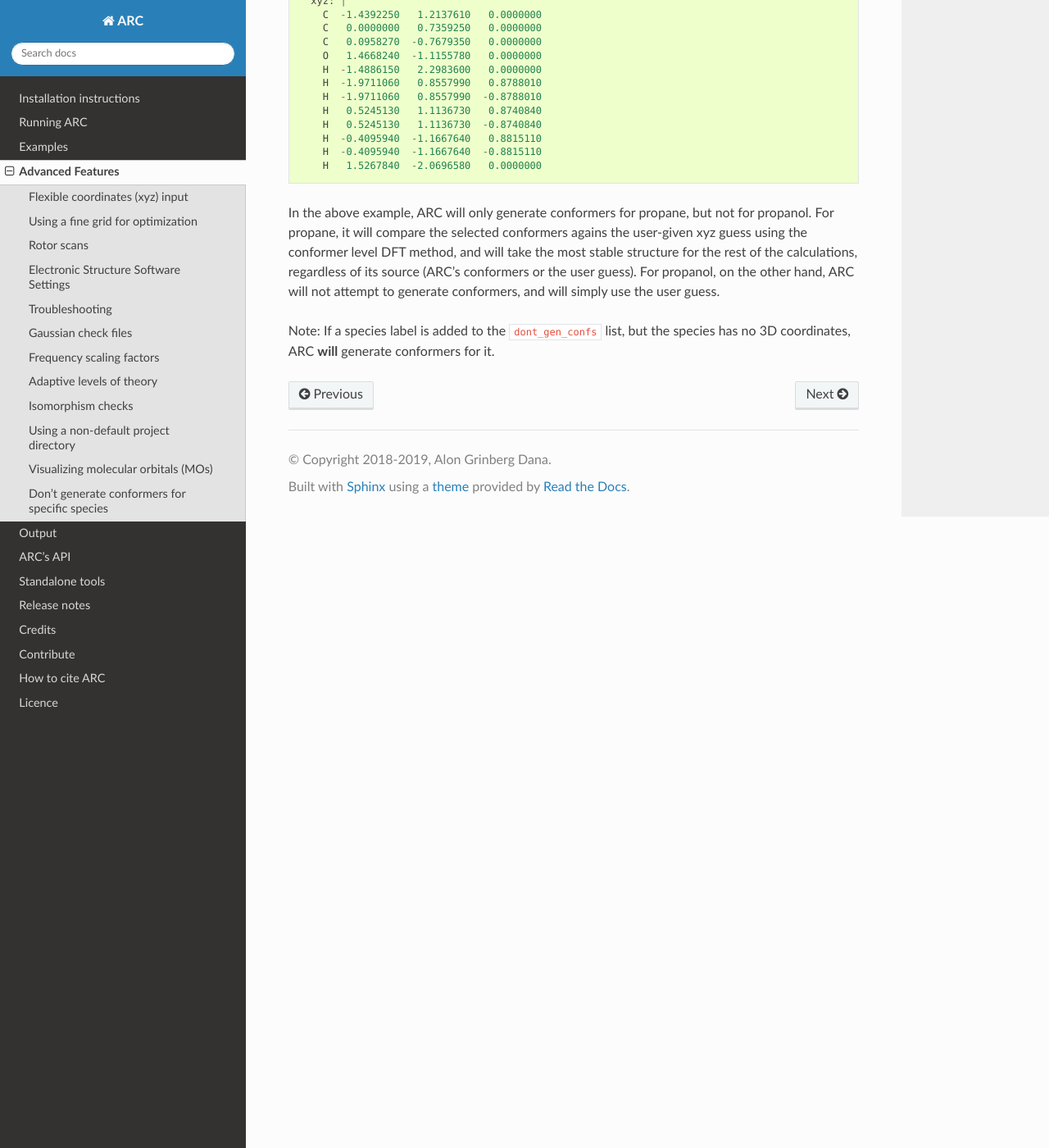
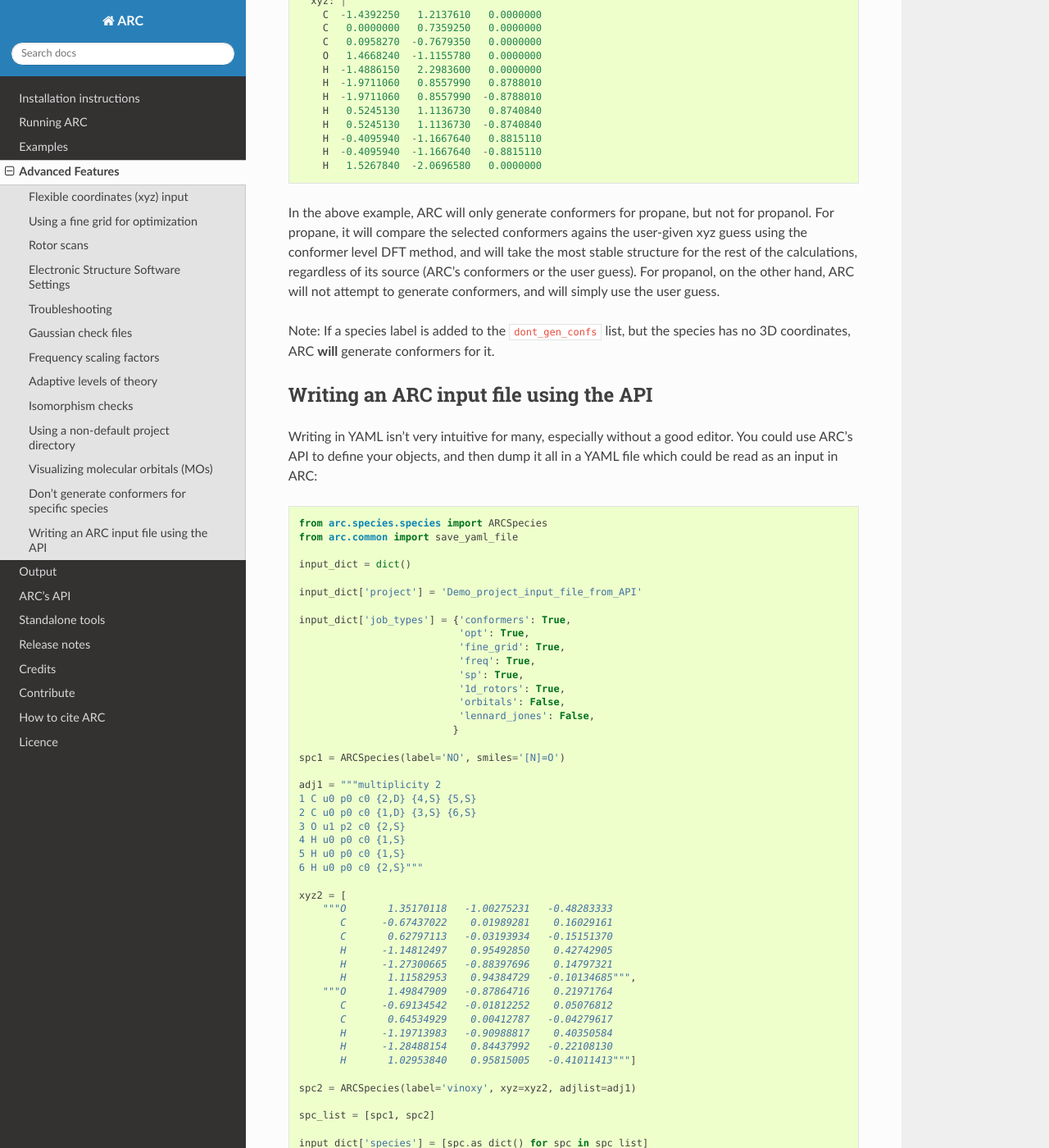
Before and after one commit to ReactionMechanismGenerator/ARC, a Sphinx documentation site: the page built from docs/source/advanced.rst, in a window 1280 px wide and 1400 px high, scrolled down 4349 px. Shown: the whole window at 82% size. Built offline with Sphinx 7.4.7 and the Read the Docs theme 2.0.0, drawn with Linux system fonts in a browser that asks for light colours; formulas are drawn with MathJax 3; the version number could not be read and is left out; some of the changed text lies outside the part shown.

Commit message:
Docs: Added `Writing an ARC input file using the API` to advanced

```diff
--- a/docs/source/advanced.rst
+++ b/docs/source/advanced.rst
@@ -252,4 +254,148 @@ Note: If a species label is added to the ``dont_gen_confs`` list, but the specie
 coordinates, ARC **will** generate conformers for it.
 
 
+Writing an ARC input file using the API
+^^^^^^^^^^^^^^^^^^^^^^^^^^^^^^^^^^^^^^^
+
+Writing in YAML isn't very intuitive for many, especially without a good editor.
+You could use ARC's API to define your objects, and then dump it all in a YAML file
+which could be read as an input in ARC::
+
+    from arc.species.species import ARCSpecies
+    from arc.common import save_yaml_file
+
+    input_dict = dict()
+
+    input_dict['project'] = 'Demo_project_input_file_from_API'
+
+    input_dict['job_types'] = {'conformers': True,
+                               'opt': True,
+                               'fine_grid': True,
+                               'freq': True,
+                               'sp': True,
+                               '1d_rotors': True,
+                               'orbitals': False,
+                               'lennard_jones': False,
+                              }
+
+    spc1 = ARCSpecies(label='NO', smiles='[N]=O')
+
+    adj1 = """multiplicity 2
+    1 C u0 p0 c0 {2,D} {4,S} {5,S}
+    2 C u0 p0 c0 {1,D} {3,S} {6,S}
+    3 O u1 p2 c0 {2,S}
+    4 H u0 p0 c0 {1,S}
+    5 H u0 p0 c0 {1,S}
+    6 H u0 p0 c0 {2,S}"""
+
+    xyz2 = [
+        """O       1.35170118   -1.00275231   -0.48283333
+           C      -0.67437022    0.01989281    0.16029161
+           C       0.62797113   -0.03193934   -0.15151370
+           H      -1.14812497    0.95492850    0.42742905
+           H      -1.27300665   -0.88397696    0.14797321
+           H       1.11582953    0.94384729   -0.10134685""",
+        """O       1.49847909   -0.87864716    0.21971764
+           C      -0.69134542   -0.01812252    0.05076812
+           C       0.64534929    0.00412787   -0.04279617
+           H      -1.19713983   -0.90988817    0.40350584
+           H      -1.28488154    0.84437992   -0.22108130
+           H       1.02953840    0.95815005   -0.41011413"""]
+
+    spc2 = ARCSpecies(label='vinoxy', xyz=xyz2, adjlist=adj1)
+
+    spc_list = [spc1, spc2]
+
+    input_dict['species'] = [spc.as_dict() for spc in spc_list]
+
+    save_yaml_file(path='/home/alongd/Code/Scripts/ARC/input.yml', content=input_dict)
+
+
+The above code generated the following input file::
+
+    project: Demo_project_input_file_from_API
+
+    job_types:
+      1d_rotors: true
+      conformers: true
+      fine_grid: true
+      freq: true
+      lennard_jones: false
+      opt: true
+      orbitals: false
+      sp: true
+
+    species:
+    - E0: null
+      arkane_file: null
+      bond_corrections:
+        N=O: 1
+      charge: 0
+      external_symmetry: null
+      force_field: MMFF94
+      generate_thermo: true
+      is_ts: false
+      label: 'NO'
+      long_thermo_description: 'Bond corrections: {''N=O'': 1}
+
+        '
+      mol: |
+        multiplicity 2
+        1 N u1 p1 c0 {2,D}
+        2 O u0 p2 c0 {1,D}
+      multiplicity: 2
+      neg_freqs_trshed: []
+      number_of_rotors: 0
+      optical_isomers: null
+      rotors_dict: {}
+      t1: null
+    - E0: null
+      arkane_file: null
+      bond_corrections:
+        C-H: 3
+        C-O: 1
+        C=C: 1
+      charge: 0
+      conformer_energies:
+      - null
+      - null
+      conformers:
+      - |-
+        O       1.35170118   -1.00275231   -0.48283333
+        C      -0.67437022    0.01989281    0.16029161
+        C       0.62797113   -0.03193934   -0.15151370
+        H      -1.14812497    0.95492850    0.42742905
+        H      -1.27300665   -0.88397696    0.14797321
+        H       1.11582953    0.94384729   -0.10134685
+      - |-
+        O       1.49847909   -0.87864716    0.21971764
+        C      -0.69134542   -0.01812252    0.05076812
+        C       0.64534929    0.00412787   -0.04279617
+        H      -1.19713983   -0.90988817    0.40350584
+        H      -1.28488154    0.84437992   -0.22108130
+        H       1.02953840    0.95815005   -0.41011413
+      external_symmetry: null
+      force_field: MMFF94
+      generate_thermo: true
+      is_ts: false
+      label: vinoxy
+      long_thermo_description: 'Bond corrections: {''C-O'': 1, ''C=C'': 1, ''C-H'': 3}
+
+        '
+      mol: |
+        multiplicity 2
+        1 O u1 p2 c0 {3,S}
+        2 C u0 p0 c0 {3,D} {4,S} {5,S}
+        3 C u0 p0 c0 {1,S} {2,D} {6,S}
+        4 H u0 p0 c0 {2,S}
+        5 H u0 p0 c0 {2,S}
+        6 H u0 p0 c0 {3,S}
+      multiplicity: 2
+      neg_freqs_trshed: []
+      number_of_rotors: 0
+      optical_isomers: null
+      rotors_dict: {}
+      t1: null
+
+
 .. include:: links.txt
--- a/docs/source/examples.rst
+++ b/docs/source/examples.rst
@@ -161,6 +161,11 @@ Here's an example for optimizing a transition state (TS) after generating severa
           - TS3/3.gjf
           - TS3/4.gjf
 
+In the above example we're using `.gjf` files (Gaussian job files) that contain the coordinate guesses.
+You could define ``xyz`` using various forms, see `Flexible coordinates (xyz) input`__.
+
+__ flexXYZ_
+
 Note that the main difference is the ``is_ts`` flag which is set to `True` (it is `False` by default).
 
 .. include:: links.txt
```
Also changed, not shown: other parts of docs/source/advanced.rst (+2 -0 lines).
